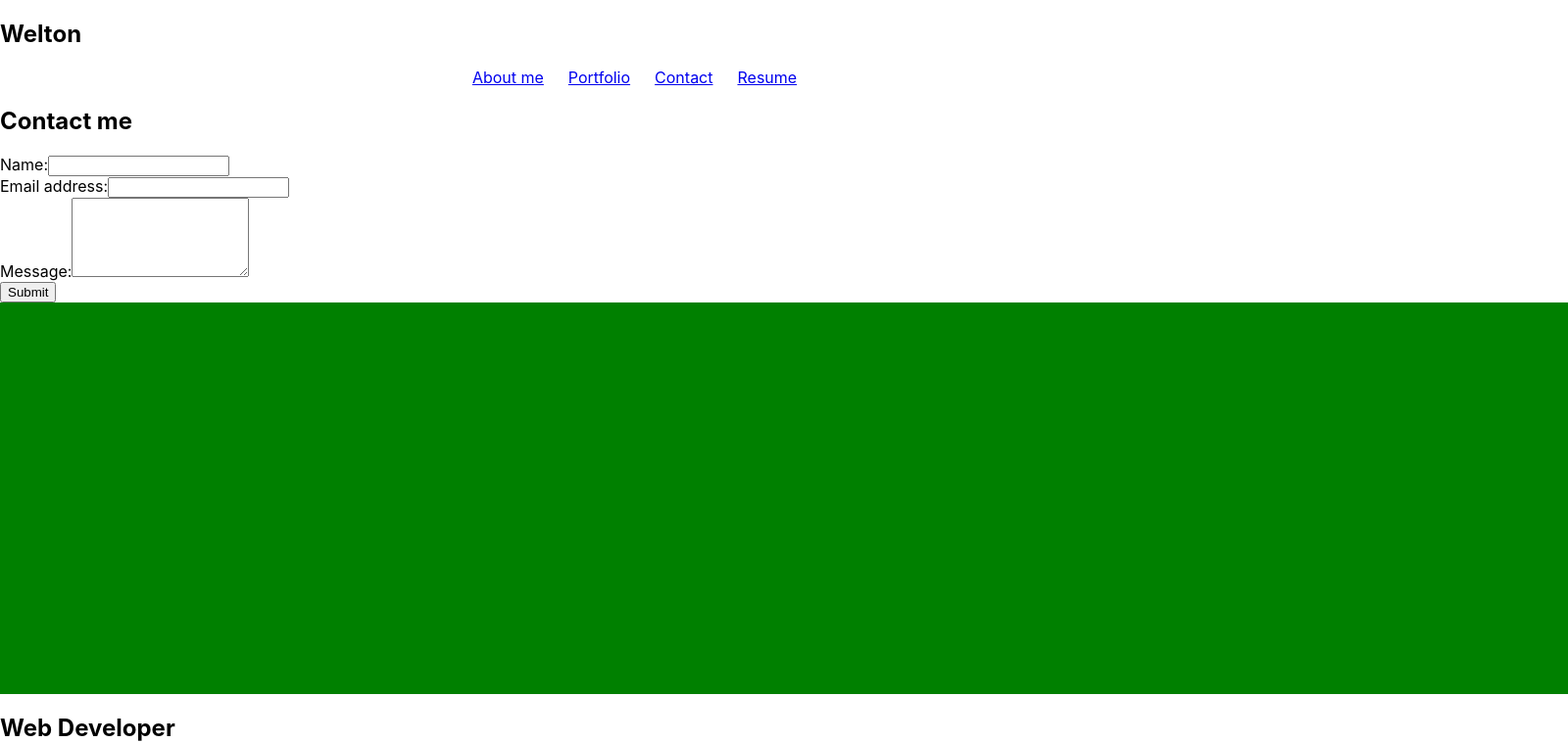
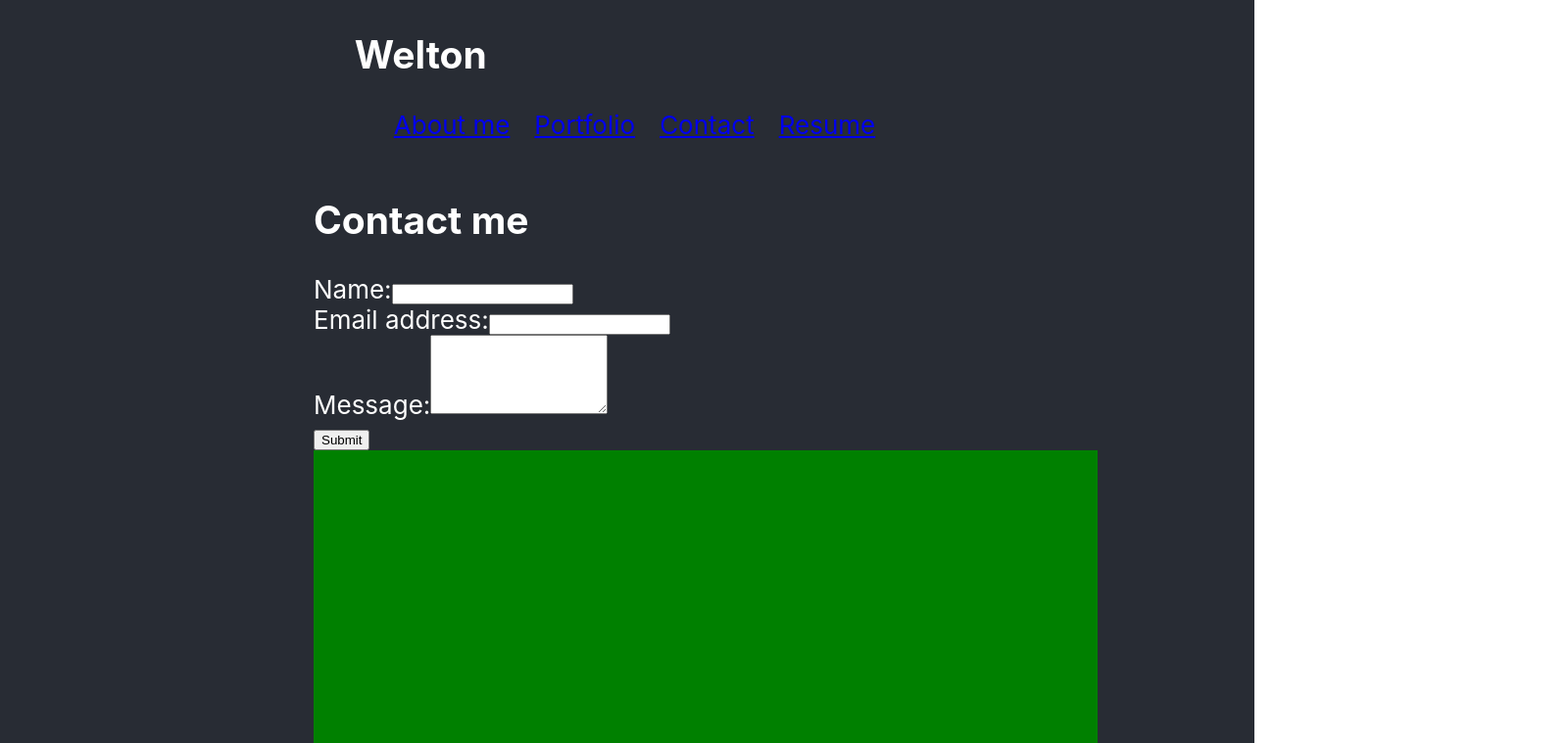
Before and after one commit to melwel74/React-Tion, a React (Create React App) app in the folder photo-port/: page / in a window 1280 px wide. Shown: the top 759 px of the page at 98% size, 1600 px wide, since content can reach past the window. Built offline with nearby package versions, Linux system fonts and the light colour scheme.

Commit message:
commit on main

```diff
--- a/photo-port/src/App.js
+++ b/photo-port/src/App.js
@@ -15,7 +15,7 @@ function App(props) {
   const [contactSelected, setContactSelected] = useState(false);
   return (
 
-    <div>
+    <header className="App-header" >
       <Nav />
       <main>
         <ContactForm></ContactForm>
@@ -23,7 +23,7 @@ function App(props) {
         <Gallery></Gallery>
       </main>
 
-    </div>
+    </header>
   );
 }
 
```
